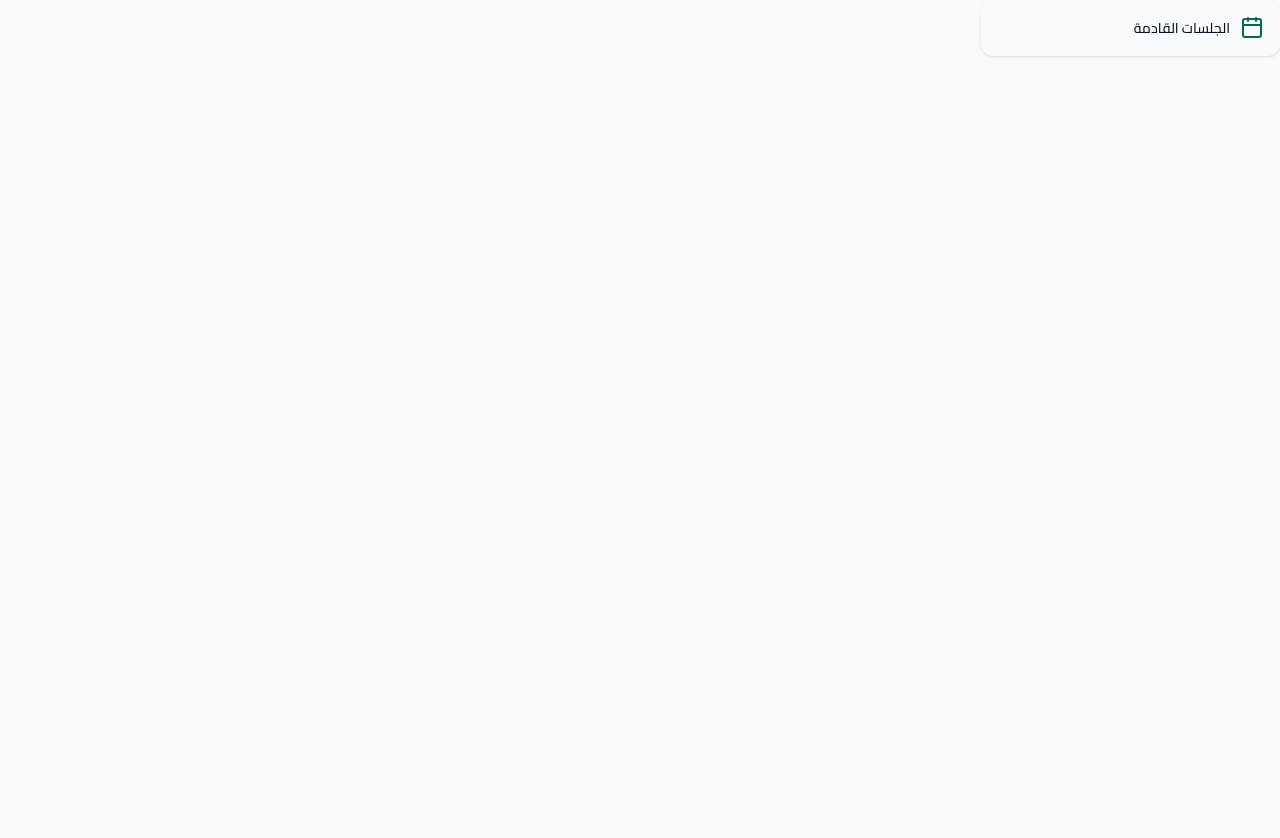
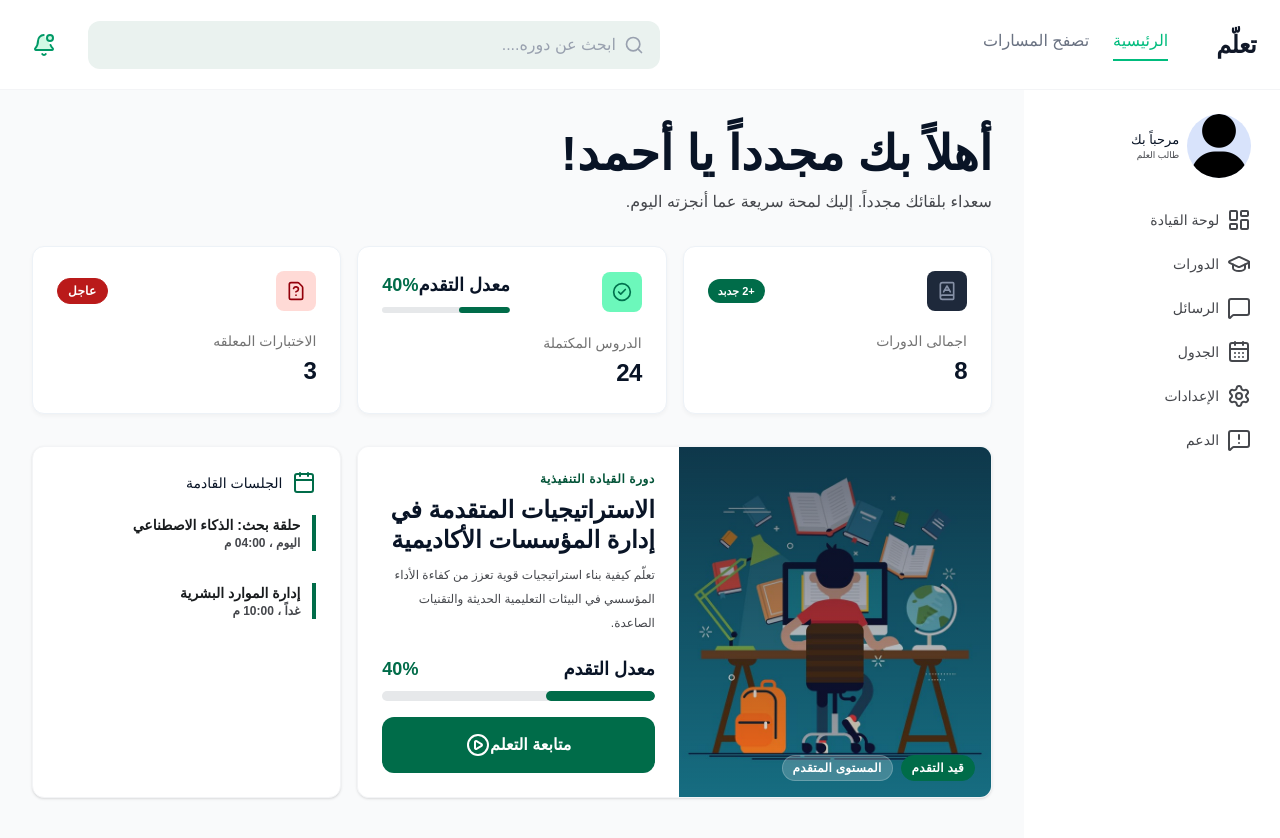
Before and after one commit to hossammohammed98/LearnHub, a Next.js app in the folder client/: page / in a window 1280 px wide. Shown: the top 838 px of the page. Before the commit the page ends 800 px from the top, so only its background shows below. Built offline with nearby package versions, Linux system fonts and the light colour scheme.

Commit message:
create Student DashBoard And it Ready now

```diff
--- a/client/src/app/page.tsx
+++ b/client/src/app/page.tsx
@@ -5,15 +5,18 @@ import Progress from "@/components/ui/Progress";
 import CurrentCourse from "@/features/student/components/CurrentCourse";
 import TeacherNavBar from "@/features/teacher/TeacherNavBar";
 import CourseDescription from '../features/student/components/CourseDescription';
-import StudentNavBar from "@/features/student/components/StudentNavBar";
+import StudentNavBar from "@/features/student/components/StudentDashboard";
 import Calender from "@/features/student/components/Calender";
+import CalenderItem from "@/features/student/components/CalenderItem";
+import HeroSection from "@/features/student/components/HeroSection";
+import StudentDashboard from "@/features/student/components/StudentDashboard";
 
 export default function HomePage() {
   // تحويل المستخدم مباشرة إلى صفحة تسجيل الدخول
   // redirect("/login");
   return (
     <>
-     {/* <StudentNavBar></StudentNavBar> */}
+     <StudentDashboard></StudentDashboard>
 
       {/* <TeacherNavBar></TeacherNavBar> */}
       {/* <MetricCard ></MetricCard> */}
@@ -39,7 +42,13 @@ export default function HomePage() {
           <ButtonInit >متابعة التعلم</ButtonInit>
         </>
       </CourseDescription> */}
-      <Calender></Calender>
+      {/* <Calender>
+        <>
+        <CalenderItem title={'حلقة بحث: الذكاء الاصطناعي'} day="اليوم" hour={'، 04:00 م'}></CalenderItem>
+        <CalenderItem title={'إدارة الموارد البشرية'} day="غداً" hour={'، 10:00 م'}></CalenderItem>
+        </>
+      </Calender> */}
+      {/* <HeroSection userName="أحمد"></HeroSection> */}
 
     </>
 
--- a/client/src/components/ui/ButtonInit.tsx
+++ b/client/src/components/ui/ButtonInit.tsx
@@ -10,7 +10,7 @@ interface ButtonProps extends React.ButtonHTMLAttributes<HTMLButtonElement> {
   fullWidth?: boolean;
 }
 
-export default function Button({
+export default function ButtonInit({
   children,
   variant = 'primary',
   size = 'lg',
--- a/client/src/components/ui/MetricCard.tsx
+++ b/client/src/components/ui/MetricCard.tsx
@@ -4,8 +4,9 @@ import React from 'react';
 interface MetricCardProps {
   title: string;
   value: string | number;
-  tag?: string;
+  tag?: string|React.ReactNode;
   tagType?: 'success' | 'danger' | 'info';
+  iconType?: 'success' | 'danger' | 'info';
   icon: React.ReactNode;
 }
 
@@ -13,27 +14,37 @@ export default function MetricCard({
   title='اجمالى الدورات',
   value=8,
   tag='+2 جديد',
-  tagType = 'info',
+  tagType,
+  iconType='success',
   icon=<BookAIcon></BookAIcon>
 }: MetricCardProps) {
 
   const tagStyles = {
-    success: 'bg-[#E8F5E9] text-[#2E7D32]',
-    danger: 'bg-[#FFEBEE] text-[#C62828]',
-    info: 'bg-[#E3F2FD] text-[#1565C0]',
+    success: 'bg-[#006C49] text-white',
+    danger: 'bg-[#BA1A1A] text-white',
+    info: 'bg-[#6CF8BB] text-[#00714D] border-[#6CF8BB]',
+  };
+    const iconStyles = {
+    success: 'bg-[#6CF8BB] text-[#00714D]',
+    danger: 'bg-[#FFDAD6] text-[#93000A]',
+    info: 'bg-[#1E293B] text-[#8590A6] border-[#1E293B]',
   };
 
   return (
-    <div className="flex flex-col w-full max-w-[300px] bg-white rounded-xl border border-[#EDF2F7] p-6 gap-4 shadow-[0_2px_4px_rgba(0,0,0,0.04)] transition-all hover:shadow-[0_4px_12px_rgba(0,0,0,0.06)]">
+    <div className="flex flex-col flex-1  min-w-[14rem] bg-white rounded-xl border border-[#EDF2F7] p-6 gap-4 shadow-[0_2px_4px_rgba(0,0,0,0.04)] transition-all hover:shadow-[0_4px_12px_rgba(0,0,0,0.06)]">
         <div className="flex items-center justify-between w-full">
-        <div className="p-2.5 bg-[#1E293B] rounded-md text-[#4A5568] flex items-center justify-center">
+        <div className={`p-2.5 ${iconStyles[iconType]} rounded-md  flex items-center justify-center`}>
           {icon}
         </div>
 
-        {tag && (
-          <span className={`text-xs font-medium px-2.5 py-1 rounded-full ${tagStyles[tagType]}`}>
-            {tag}
-          </span>
+         {tag && (
+          (typeof tag === "string") && tagType ? (
+            <span className={`text-[11px] font-semibold px-2.5 py-1 rounded-full ${tagType&&(tagStyles[tagType])}`}>
+              {tag}
+            </span>
+          ) : (
+            <div className="">{tag}</div>
+          )
         )}
       </div>
 
@@ -41,7 +52,7 @@ export default function MetricCard({
         <p className="text-sm font-medium text-[#718096] text-neutral-500">
           {title}
         </p>
-        <p className="text-2xl font-bold text-[#1A202C] tracking-tight">
+        <p className="text-2xl font-bold text-primary tracking-tight">
           {value}
         </p>
       </div>
--- a/client/src/components/ui/Progress.tsx
+++ b/client/src/components/ui/Progress.tsx
@@ -27,7 +27,7 @@ export default function Progress({
       {showLabel && (
         <div className="flex flex-row-reverse justify-between items-center text-lg font-semibold text-slate-600">
           <span className="text-[#006C49]">{percentage}%</span>
-          <span className="text-black">معدل التقدم</span>
+          <span className="text-primary">معدل التقدم</span>
         </div>
       )}
 
--- a/client/src/features/student/components/Calender.tsx
+++ b/client/src/features/student/components/Calender.tsx
@@ -1,15 +1,17 @@
 import { Calendar, Calendar1Icon } from 'lucide-react'
 import React from 'react'
-
-function Calender() {
+interface CalendarProps{
+  children:React.ReactNode
+}
+function Calender({children}:CalendarProps) {
   return (
-    <div className=' w-full max-w-[298.67px] rounded-lg overflow-hidden shadow-sm flex flex-col justify-around items-start p-4'>
-      <div className='flex items-center gap-2.5'>
+    <div className='w-full border border-gray-100 rounded-lg shadow-sm flex flex-col justify-start items-start p-6 bg-[#FFFFFF] gap-5 h-full'>
+      <div className='flex items-center gap-2.5 w-full'>
         <Calendar className='text-[#006C49] font-bold'></Calendar>
         <p className=' text-primary  font-medium text-[14px] tracking-[0.14] leading-5'>الجلسات القادمة</p>
       </div>
-      <div className=''>
-
+      <div className='flex flex-col gap-4 items-start w-full'>
+            {children}
       </div>
     </div>
   )
--- /dev/null
+++ b/client/src/features/student/components/CalenderItem.tsx
@@ -0,0 +1,18 @@
+import React from 'react'
+interface CalenderItemProps{
+    title:string;
+    day:string;
+    hour:number|string;
+}
+function CalenderItem({title,day,hour}:CalenderItemProps) {
+  return (
+    <div className='w-full border-r-4 mb-4 pt-4px pr-12px pb-4px pl-70px border-[#006C49]'>
+      <div className='flex flex-col pr-3'>
+            <h2 className='w-full font-bold text-[14px] leading-5  tracking-normal text-[#191C1E]'>{title}</h2>
+            <span className='font-semibold text-[12px] leading-4 tracking-normal text-[#45474C]'>{day} {hour} </span>
+      </div>
+    </div>
+  )
+}
+
+export default CalenderItem
--- a/client/src/features/student/components/CourseDescription.tsx
+++ b/client/src/features/student/components/CourseDescription.tsx
@@ -8,13 +8,13 @@ interface CourseDescriptionProps{
 }
 function CourseDescription({children,title,courseName,courseDescription,progressValue}:CourseDescriptionProps) {
   return (
-    <div className='w-full max-w-[310px] h-[380px] rounded-lg overflow-hidden shadow-sm flex flex-col justify-between p-4'>
-      <div className=' flex flex-col justify-between items-start gap-2 pb-5 max-w-[246px]'>
+    <div className='w-full flex flex-col justify-between p-6 bg-[#FFFFFF]'>
+      <div className=' flex flex-col justify-between items-start gap-2 pb-5 w-full'>
             <span className='text-[#005236] font-semibold text-[12px] leading-4 tracking-[0.6px]'>{title}</span>
             <h2 className='text-[#091426] font-semibold text-2xl leading-[30px]'>{courseName}</h2>
             <p className='text-[#45474C] font-normal text-[12px] leading-6 tracking-normal'>{courseDescription}</p>
       </div>
-      <div className='max-w-[246px] flex flex-col justify-between items-center gap-6'>
+      <div className='w-full flex flex-col justify-between items-stretch gap-4'>
             {children}
       </div>
     </div>
--- a/client/src/features/student/components/CurrentCourse.tsx
+++ b/client/src/features/student/components/CurrentCourse.tsx
@@ -19,7 +19,7 @@ export default function CurrentCourse({
   return (
     <div
       style={containerStyle}
-      className="relative w-full max-w-[310px] h-[380px] bg-cover bg-center rounded-lg overflow-hidden shadow-sm flex flex-col justify-end p-4"
+      className="relative w-full min-h-[200px] sm:w-1/2 md:w-full bg-cover bg-center flex flex-col justify-end p-4"
     >
       <div className="relative z-10 flex flex-row gap-2 w-full justify-start items-center">
         {badge}
--- /dev/null
+++ b/client/src/features/student/components/HeroSection.tsx
@@ -0,0 +1,18 @@
+import React from 'react'
+interface HeroSectionProps{
+    userName:string;
+}
+function HeroSection({userName}:HeroSectionProps) {
+  return (
+    <div className='w-full max-w-[944] gap-2'>
+        <div className='w-full mb-1'>
+            <h1 className='font-bold text-primary text-5xl leading-16 tracking-[-0.96] '>أهلاً بك مجدداً يا {userName}!</h1>
+        </div>
+        <div className='w-full'>
+            <span className='font-normal text-[#45474C] text-[16px] leading-6 '>سعداء بلقائك مجدداً. إليك لمحة سريعة عما أنجزته اليوم.</span>
+        </div>
+    </div>
+  )
+}
+
+export default HeroSection
--- /dev/null
+++ b/client/src/features/student/components/StudentDashboard.tsx
@@ -0,0 +1,67 @@
+import Navbar from '@/components/common/Navbar';
+import NotificationBell from '@/components/ui/NotificationBell';
+import SearchBar from '@/components/ui/SearchBar';
+import StudentNavLinks from './StudentNavLinks';
+import SideBar from '@/components/common/SideBar';
+import HeroSection from './HeroSection';
+import MetricCard from '@/components/ui/MetricCard';
+import { BookAIcon, CircleCheck, FileQuestion, PlayCircle, PlayCircleIcon } from 'lucide-react';
+import Badge from '@/components/ui/Badge';
+import Progress from '@/components/ui/Progress';
+import CurrentCourse from './CurrentCourse';
+import CourseDescription from './CourseDescription';
+import Calender from './Calender';
+import CalenderItem from './CalenderItem';
+import ButtonInit from '@/components/ui/ButtonInit';
+
+function StudentDashboard() {
+
+  return (
+    <div dir="rtl" className="flex flex-col min-h-screen bg-gray-50 text-gray-900 font-sans">
+      <Navbar
+       centerContent={<SearchBar placeholder='ابحث عن دوره....'></SearchBar>}
+       leftActions={
+        <NotificationBell></NotificationBell>
+       }
+       rightActions={<StudentNavLinks></StudentNavLinks>}
+      >
+      </Navbar>
+
+      <div className='flex flex-1 overflow-hidden'>
+        <SideBar />
+
+        <main className='flex-1 overflow-y-auto px-4 md:px-8 py-8 max-w-screen-xl mx-auto w-full'>
+            <HeroSection userName='أحمد'></HeroSection>
+          <section aria-label="ملخص الإحصائيات" className="mt-8 flex flex-wrap gap-4">
+                <MetricCard icon={<BookAIcon className="w-5 h-5"></BookAIcon>} tag='+2 جدبد' title='اجمالى الدورات' value={8} iconType='info' tagType='success'></MetricCard>
+                <MetricCard icon={<CircleCheck className="w-5 h-5"></CircleCheck>} tag={<Progress value={40} size='sm'  showLabel></Progress>} title='الدروس المكتملة' value={24} iconType='success' ></MetricCard>
+                <MetricCard icon={<FileQuestion className="w-5 h-5"></FileQuestion>} tag={<Badge variant='danger' >عاجل</Badge>} title='الاختبارات المعلقه' value={3} iconType='danger'></MetricCard>
+          </section>
+          <section aria-label="الدورة الحالية والجلسات" className="mt-8 grid grid-cols-1 lg:grid-cols-3 gap-4 w-full">
+                <div className="md:col-span-2 flex flex-col sm:flex-row w-full gap-0 overflow-hidden rounded-lg border border-gray-100 shadow-sm">
+                        <CurrentCourse badge={<Badge variant='success'>قيد التقدم</Badge>} courseLevel={<Badge variant='neutral'>المستوى المتقدم</Badge>}></CurrentCourse>
+                       <CourseDescription courseDescription="تعلّم كيفية بناء استراتيجيات قوية تعزز من
+                        كفاءة الأداء المؤسسي في البيئات التعليمية
+                        الحديثة والتقنيات الصاعدة."
+                        courseName="الاستراتيجيات المتقدمة في
+                        إدارة المؤسسات الأكاديمية"
+                      title="دورة القيادة التنفيذية">
+                        <Progress value={40} showLabel={true}></Progress>
+                        <ButtonInit>متابعة التعلم  <PlayCircleIcon></PlayCircleIcon> </ButtonInit>
+                      </CourseDescription>
+
+                </div>
+                <div className="w-full">
+                    <Calender>
+                       <CalenderItem title={'حلقة بحث: الذكاء الاصطناعي'} day="اليوم" hour={'، 04:00 م'}></CalenderItem>
+                       <CalenderItem title={'إدارة الموارد البشرية'} day="غداً" hour={'، 10:00 م'}></CalenderItem>
+                    </Calender>
+                </div>
+          </section>
+        </main>
+      </div>
+    </div>
+  );
+}
+
+export default StudentDashboard;
```
Also changed, not shown: client/src/features/student/components/StudentNavBar.tsx (deleted, +0 -22 lines).
